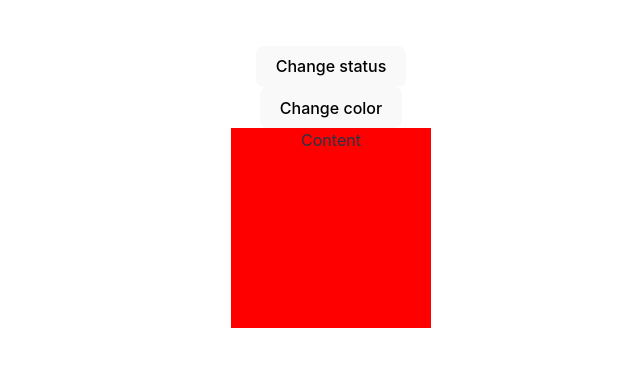
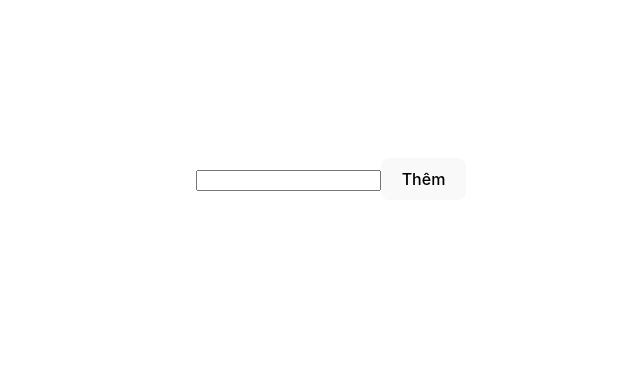
Before and after one commit to datlt2306/FPL-WEB209, a React (Vite) app: page / in a window 1280 px wide. Shown: the part 213-580 px from the top of the page, without its empty margins (309-949 px from the left). Built offline with nearby package versions, Linux system fonts and the light colour scheme.

Commit message:
WD18401 - Buổi 2 - 1

```diff
--- a/src/App.jsx
+++ b/src/App.jsx
@@ -2,14 +2,30 @@ import { useState } from "react";
 import "./App.css";
 
 function App() {
-    const [color, setColor] = useState("red");
-    const [status, setStatus] = useState(false);
+    const [inputValue, setInputValue] = useState("");
+    const [todos, setTodos] = useState([]);
+
+    const onHandleSubmit = (e) => {
+        // Chặn lại sự kiện reload
+        e.preventDefault();
+        if (inputValue.trim() === "") return;
+        // spread operator
+        setTodos([...todos, { id: Date().now, text: inputValue, done: false }]);
+    };
     return (
         <>
-            <button onClick={() => setStatus(!status)}>Change status</button>
-            <div style={{ display: status ? "none" : "block" }}>
-                <button onClick={() => setColor("blue")}>Change color</button>
-                <div style={{ width: 200, height: 200, backgroundColor: color }}>Content</div>
+            <div>
+                <form onSubmit={onHandleSubmit}>
+                    <input type="text" onChange={(e) => setInputValue(e.target.value)} />
+                    <button>Thêm</button>
+                </form>
+                <ul>
+                    {todos.map((todo) => (
+                        <li key={todo.id}>
+                            <span>{todo.text}</span>
+                        </li>
+                    ))}
+                </ul>
             </div>
         </>
     );
```
